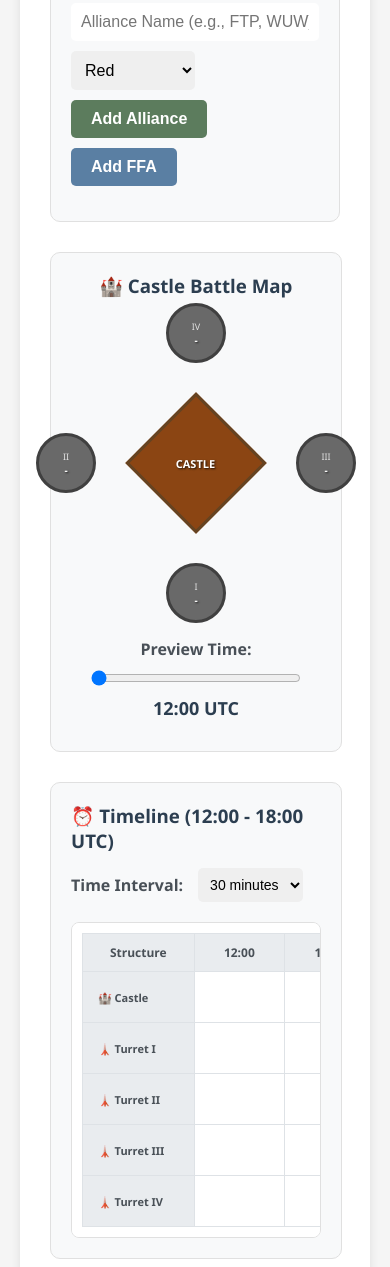
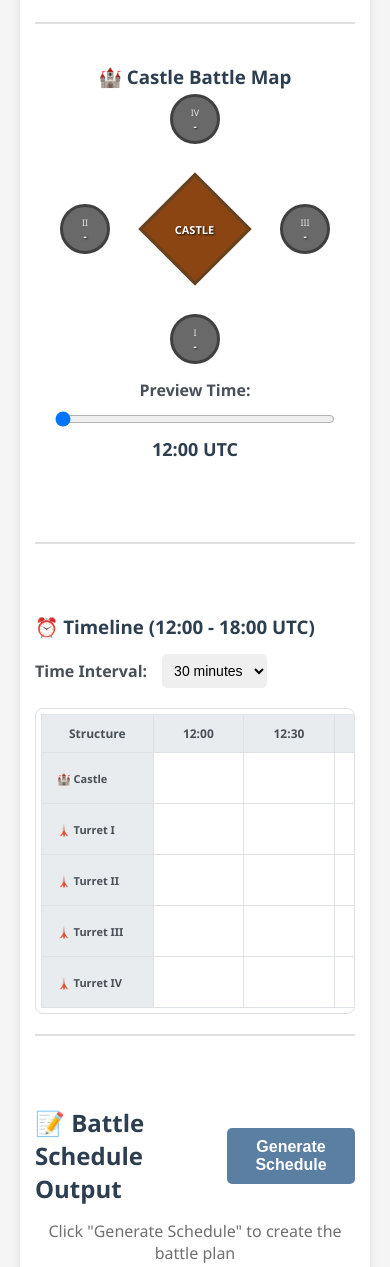
Before and after one commit to nglblack/Kingshot-castle-scheduler, a plain HTML site: page index.html in a window 390 px wide. Shown: the part 311-1578 px from the top of the page. Drawn offline with Linux system fonts and the light colour scheme.

Commit message:
fixed mobile version

```diff
--- a/index.html
+++ b/index.html
@@ -476,6 +476,70 @@
         @media (max-width: 1200px) {
             .main-content {
                 grid-template-columns: 1fr;
+            }
+        }
+
+        @media (max-width: 768px) {
+            .container {
+                padding: 15px;
+            }
+
+            h1 {
+                font-size: 1.8em;
+            }
+
+            /* Remove boxes on mobile */
+            .alliance-section,
+            .castle-visual,
+            .timeline-section,
+            .output-section {
+                background: transparent;
+                border: none;
+                border-bottom: 2px solid #e0e0e0;
+                border-radius: 0;
+                padding: 20px 0;
+                margin-bottom: 20px;
+            }
+
+            .output-section {
+                border-bottom: none;
+            }
+
+            /* Adjust timeline grid for mobile */
+            .timeline-grid {
+                background: transparent;
+                border: 1px solid #e0e0e0;
+                padding: 5px;
+            }
+
+            /* Adjust castle container for mobile */
+            .castle-container {
+                width: 200px;
+                height: 200px;
+            }
+
+            .castle {
+                width: 80px;
+                height: 80px;
+            }
+
+            .turret {
+                width: 50px;
+                height: 50px;
+            }
+
+            /* Adjust output parts for mobile */
+            .output-part {
+                background: #f8f9fa;
+            }
+
+            /* Stack action buttons vertically on mobile */
+            .action-buttons {
+                flex-direction: column;
+            }
+
+            .action-buttons button {
+                width: 100%;
             }
         }
 
```
